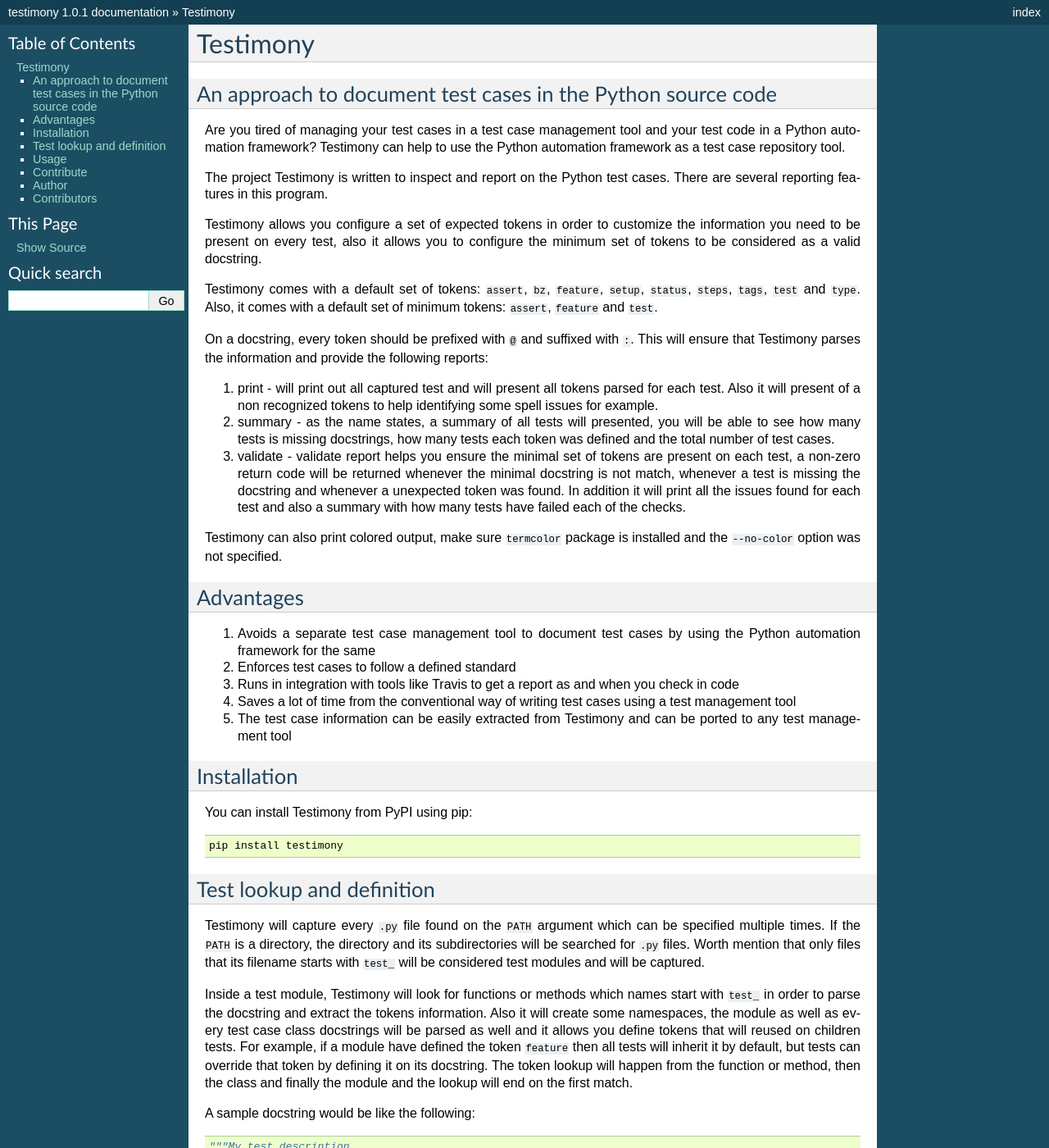
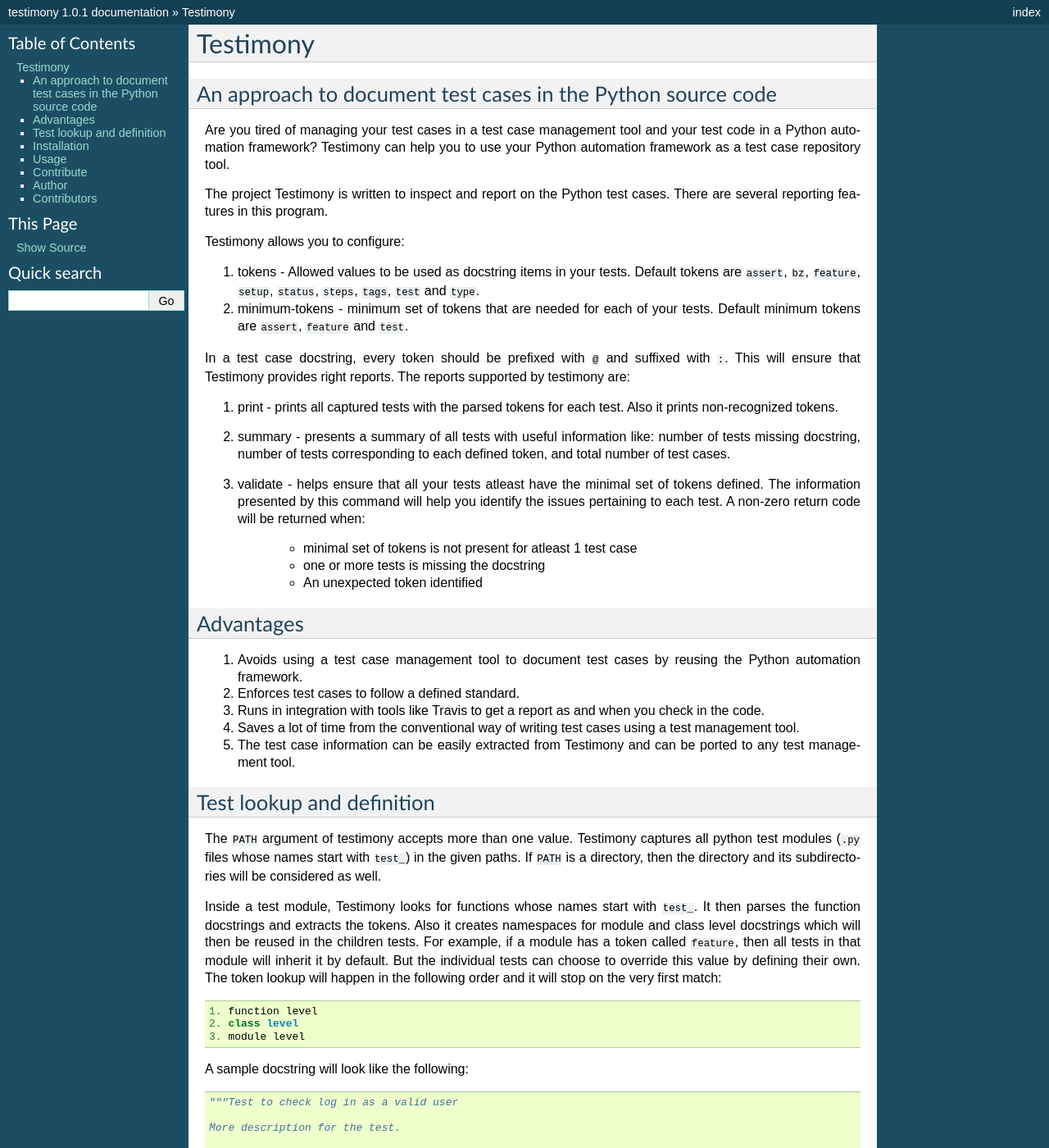
Before and after one commit to SatelliteQE/testimony, a Sphinx documentation site: the page built from docs/index.rst, in a window 1280 px wide and 1400 px high. Shown: the whole window at 82% size. Built offline with Sphinx 7.4.7, drawn with Linux system fonts in a browser that asks for light colours; some of the changed text lies outside the part shown.

Commit message:
Updated README with recent changes (#106)

```diff
--- a/docs/index.rst
+++ b/docs/index.rst
@@ -5,86 +5,76 @@
 ------------------------------------------------------------
 
 Are you tired of managing your test cases in a test case management tool and
-your test code in a Python automation framework?  Testimony can help to use the
-Python automation framework as a test case repository tool.
+your test code in a Python automation framework?  Testimony can help you to use
+your Python automation framework as a test case repository tool.
 
 The project Testimony is written to inspect and report on the Python test
 cases.  There are several reporting features in this program.
 
-Testimony allows you configure a set of expected tokens in order to customize
-the information you need to be present on every test, also it allows you to
-configure the minimum set of tokens to be considered as a valid docstring.
+Testimony allows you to configure:
 
-Testimony comes with a default set of tokens: ``assert``, ``bz``, ``feature``,
-``setup``, ``status``, ``steps``, ``tags``, ``test`` and ``type``. Also, it
-comes with a default set of minimum tokens: ``assert``, ``feature`` and
-``test``.
+1. tokens - Allowed values to be used as docstring items in your tests.  Default
+   tokens are ``assert``, ``bz``, ``feature``, ``setup``, ``status``, ``steps``,
+   ``tags``, ``test`` and ``type``.
+2. minimum-tokens - minimum set of tokens that are needed for each of your
+   tests.  Default minimum tokens are ``assert``, ``feature`` and ``test``.
 
-On a docstring, every token should be prefixed with ``@`` and suffixed with
-``:``. This will ensure that Testimony parses the information and provide the
-following reports:
+In a test case docstring, every token should be prefixed with ``@`` and
+suffixed with ``:``. This will ensure that Testimony provides right reports.
+The reports supported by testimony are:
 
-1. print - will print out all captured test and will present all tokens parsed
-   for each test. Also it will present of a non recognized tokens to help
-   identifying some spell issues for example.
-2. summary - as the name states, a summary of all tests will presented, you
-   will be able to see how many tests is missing docstrings, how many tests
-   each token was defined and the total number of test cases.
-3. validate - validate report helps you ensure the minimal set of tokens are
-   present on each test, a non-zero return code will be returned whenever the
-   minimal docstring is not match, whenever a test is missing the docstring and
-   whenever a unexpected token was found. In addition it will print all the
-   issues found for each test and also a summary with how many tests have
-   failed each of the checks.
+1. print - prints all captured tests with the parsed tokens for each test. Also
+   it prints non-recognized tokens.
+2. summary - presents a summary of all tests with useful information like:
+   number of tests missing docstring, number of tests corresponding to each
+   defined token, and total number of test cases.
+3. validate - helps ensure that all your tests atleast have the minimal set
+   of tokens defined.  The information presented by this command will help you
+   identify the issues pertaining to each test.  A non-zero return code will be
+   returned when:
 
-Testimony can also print colored output, make sure ``termcolor`` package is
-installed and the ``--no-color`` option was not specified.
+     - minimal set of tokens is not present for atleast 1 test case
+     - one or more tests is missing the docstring
+     - An unexpected token identified
 
 Advantages
 ----------
-1. Avoids a separate test case management tool to document test cases by using
-   the Python automation framework for the same
-2. Enforces test cases to follow a defined standard
+1. Avoids using a test case management tool to document test cases by reusing
+   the Python automation framework.
+2. Enforces test cases to follow a defined standard.
 3. Runs in integration with tools like Travis to get a report as and when you
-   check in code
+   check in the code.
 4. Saves a lot of time from the conventional way of writing test cases using a
-   test management tool
+   test management tool.
 5. The test case information can be easily extracted from Testimony and can be
-   ported to any test management tool
-
-Installation
-------------
-
-You can install Testimony from PyPI using pip::
-
-    pip install testimony
+   ported to any test management tool.
 
 Test lookup and definition
 --------------------------
 
-Testimony will capture every ``.py`` file found on the ``PATH`` argument which
-can be specified multiple times. If the ``PATH`` is a directory, the directory
-and its subdirectories will be searched for ``.py`` files. Worth mention that
-only files that its filename starts with ``test_`` will be considered test
-modules and will be captured.
+The ``PATH`` argument of testimony accepts more than one value.  Testimony
+captures all python test modules (``.py`` files whose names start with
+``test_``) in the given paths. If ``PATH`` is a directory, then the directory
+and its subdirectories will be considered as well.
 
-Inside a test module, Testimony will look for functions or methods which names
-start with ``test_`` in order to parse the docstring and extract the tokens
-information. Also it will create some namespaces, the module as well as every
-test case class docstrings will be parsed as well and it allows you define
-tokens that will reused on children tests. For example, if a module have
-defined the token ``feature`` then all tests will inherit it by default, but
-tests can override that token by defining it on its docstring. The token lookup
-will happen from the function or method, then the class and finally the module
-and the lookup will end on the first match.
+Inside a test module, Testimony looks for functions whose names start with
+``test_``.  It then parses the function docstrings and extracts the tokens.
+Also it creates namespaces for module and class level docstrings which will
+then be reused in the children tests. For example, if a module has a token
+called ``feature``, then all tests in that module will inherit it by default.
+But the individual tests can choose to override this value by defining their
+own.  The token lookup will happen in the following order and it will stop on
+the very first match::
 
-A sample docstring would be like the following::
+ 1. function level
+ 2. class level
+ 3. module level
 
-    """My test description.
+A sample docstring will look like the following::
+
+    """Test to check log in as a valid user
 
     More description for the test.
-
-    @test: check if login works
 
     @feature: Login
 
@@ -102,9 +92,8 @@
     @automated: false
     """
 
-Considering that the above docstring was defined inside a module which path is
-``tests/test_login.py`` a print report will output something like the
-following::
+Considering that the above docstring was defined on a test in a module
+``tests/test_login.py``, a print report will output something like::
 
     tests/test_login.py
     ===================
@@ -119,10 +108,17 @@
     2. Log in with valid user credentials
     Test: check if login works
 
+Installation
+------------
+
+You can install Testimony from PyPI using pip::
+
+    pip install testimony
+
 Usage
 -----
 
-Make sure you have Testimony installed and run::
+The help command can be used to learn about different available options::
 
     testimony --help
 
@@ -134,7 +130,11 @@
 
     testimony validate tests/
 
-For further information about the options check Testimony's help.
+Misc:
+
+1. a json output is provided when ``--json`` option is specified.
+2. a colored output is provided when ``termcolor`` package is installed. This
+   can be disabled by specifying ``--no-color`` option.
 
 Contribute
 ----------
```
